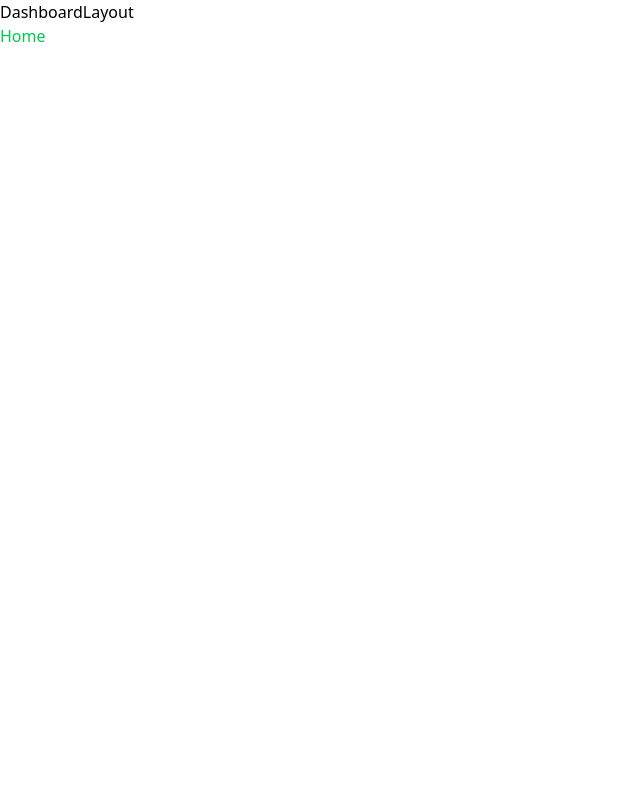
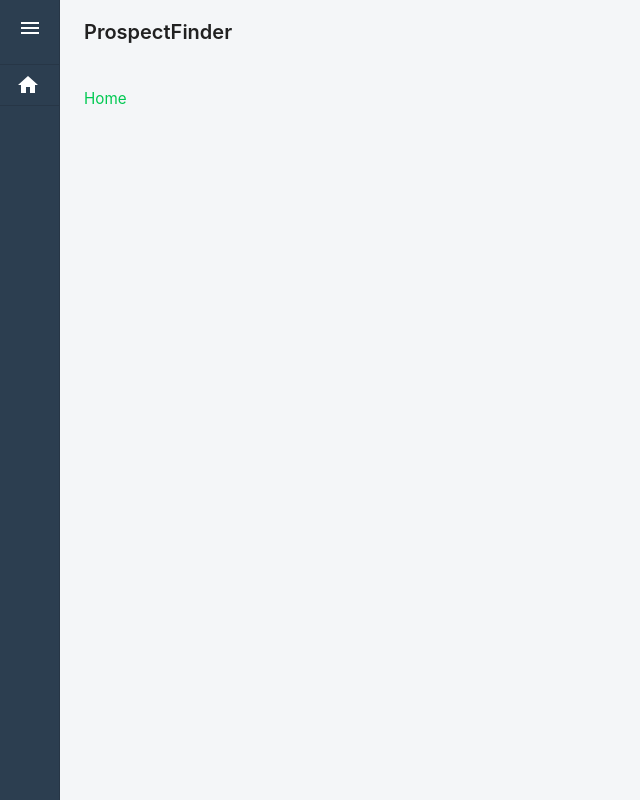
Before and after one commit to JesusPichon/prospectfinder, a React (Vite) app: page / in a window 1280 px wide. Shown: the whole page, without its empty margins (0-640 px from the left). Built offline with nearby package versions, Linux system fonts and the light colour scheme.

Commit message:
feat: Implementado Dashboard layout y tema global configurado
Se creó el tema con MUI para manejo de estilos globales

```diff
--- /dev/null
+++ b/src/components/common/SideBarList/SideBarMenu.tsx
@@ -0,0 +1,44 @@
+// components/common/SideBarList/SideBarMenu.tsx
+import React from "react";
+import {
+  Divider,
+  List,
+  ListItemIcon,
+  ListItemText,
+  Tooltip,
+  useTheme,
+  ListItemButton,
+} from "@mui/material";
+import { Home as HomeIcon } from "@mui/icons-material";
+
+interface SidebarMenuProps {
+  open: boolean;
+}
+
+const SidebarMenu: React.FC<SidebarMenuProps> = ({ open }) => {
+  const theme = useTheme();
+
+  return (
+    <List>
+      <Divider />
+      <Tooltip title="Home" placement="right" disableHoverListener={open}>
+        <ListItemButton
+          sx={{ "&:hover": { backgroundColor: theme.palette.action.hover } }}
+        >
+          <ListItemIcon sx={{ minWidth: 40 }}>
+            <HomeIcon />
+          </ListItemIcon>
+          {open && (
+            <ListItemText
+              primary="Home"
+              primaryTypographyProps={{ color: theme.palette.text.primary }}
+            />
+          )}
+        </ListItemButton>
+      </Tooltip>
+      <Divider />
+    </List>
+  );
+};
+
+export default SidebarMenu;
--- a/src/layouts/DashboardLayout.tsx
+++ b/src/layouts/DashboardLayout.tsx
@@ -1,13 +1,104 @@
+// layouts/DashboardLayout.tsx
 import React from "react";
 import { Outlet } from "react-router-dom";
+import {
+  AppBar,
+  Toolbar,
+  Drawer,
+  Typography,
+  IconButton,
+  Box,
+  useTheme,
+} from "@mui/material";
+import {
+  Menu as MenuIcon,
+  ChevronLeft as ChevronLeftIcon,
+} from "@mui/icons-material";
+import SidebarMenu from "../components/common/SideBarList/SideBarMenu";
 
-function DashboardLayout() {
+const drawerWidth = 240;
+const miniDrawerWidth = 60;
+
+export default function DashboardLayout() {
+  const [open, setOpen] = React.useState(false);
+  const theme = useTheme();
+
+  const toggleDrawer = () => setOpen(!open);
+
   return (
-    <>
-      <div>DashboardLayout</div>
-      <Outlet />
-    </>
+    <Box sx={{ display: "flex" }}>
+      {/* AppBar */}
+      <AppBar
+        position="fixed"
+        sx={{
+          width: `calc(100% - ${open ? drawerWidth : miniDrawerWidth}px)`,
+          ml: `${open ? drawerWidth : miniDrawerWidth}px`,
+          boxShadow: "none",
+          backgroundColor: theme.palette.background.default,
+          transition: theme.transitions.create(["width", "margin"], {
+            easing: theme.transitions.easing.sharp,
+            duration: theme.transitions.duration.standard,
+          }),
+        }}
+      >
+        <Toolbar>
+          <Typography variant="h6" noWrap color="textPrimary">
+            ProspectFinder
+          </Typography>
+        </Toolbar>
+      </AppBar>
+
+      {/* Drawer */}
+      <Drawer
+        variant="permanent"
+        open={open}
+        sx={{
+          width: open ? drawerWidth : miniDrawerWidth,
+          flexShrink: 0,
+          whiteSpace: "nowrap",
+          "& .MuiDrawer-paper": {
+            width: open ? drawerWidth : miniDrawerWidth,
+            overflowX: "hidden",
+            transition: theme.transitions.create("width", {
+              easing: theme.transitions.easing.sharp,
+              duration: theme.transitions.duration.standard,
+            }),
+          },
+        }}
+      >
+        <Box
+          sx={{
+            display: "flex",
+            justifyContent: open ? "flex-end" : "center",
+            p: 1,
+          }}
+        >
+          <IconButton
+            onClick={toggleDrawer}
+            sx={{ color: theme.palette.drawer.text }}
+          >
+            {open ? <ChevronLeftIcon /> : <MenuIcon />}
+          </IconButton>
+        </Box>
+        <SidebarMenu open={open} />
+      </Drawer>
+
+      {/* Main Content */}
+      <Box
+        component="main"
+        sx={{
+          flexGrow: 1,
+          p: 3,
+          mt: 8,
+          backgroundColor: theme.palette.background.default,
+          transition: theme.transitions.create("margin", {
+            easing: theme.transitions.easing.sharp,
+            duration: theme.transitions.duration.standard,
+          }),
+        }}
+      >
+        <Outlet />
+      </Box>
+    </Box>
   );
 }
-
-export default DashboardLayout;
--- a/src/main.tsx
+++ b/src/main.tsx
@@ -5,6 +5,8 @@ import { createBrowserRouter, RouterProvider } from "react-router-dom";
 import Home from "./pages/Home.tsx";
 import DashboardLayout from "./layouts/DashboardLayout.tsx";
 import "./styles.css";
+import { ThemeProvider, CssBaseline } from "@mui/material";
+import theme from "./utils/theme.ts";
 
 const router = createBrowserRouter([
   {
@@ -16,6 +18,9 @@ const router = createBrowserRouter([
 
 createRoot(document.getElementById("root")!).render(
   <StrictMode>
-    <RouterProvider router={router} />
+    <ThemeProvider theme={theme}>
+      <CssBaseline />
+      <RouterProvider router={router} />
+    </ThemeProvider>
   </StrictMode>
 );
--- /dev/null
+++ b/src/utils/theme.ts
@@ -0,0 +1,120 @@
+import { createTheme, type ThemeOptions } from "@mui/material/styles";
+import type { PaletteOptions } from "@mui/material";
+
+// Extiende las interfaces de MUI
+declare module "@mui/material/styles" {
+  interface Palette {
+    drawer: {
+      background: string;
+      text: string;
+    };
+    card: {
+      background: string;
+      border: string;
+    };
+  }
+
+  interface PaletteOptions {
+    drawer?: {
+      background: string;
+      text: string;
+    };
+    card?: {
+      background: string;
+      border: string;
+    };
+  }
+
+  interface Theme {
+    custom: {
+      borderRadius: string;
+      layoutPadding: number;
+    };
+  }
+
+  interface ThemeOptions {
+    custom?: {
+      borderRadius: string;
+      layoutPadding: number;
+    };
+  }
+}
+
+// Paleta clara
+const lightPalette: PaletteOptions = {
+  mode: "light",
+  primary: {
+    main: "#1976d2",
+  },
+  secondary: {
+    main: "#9c27b0",
+  },
+  background: {
+    default: "#f4f6f8",
+    paper: "#ffffff",
+  },
+  text: {
+    primary: "#212121",
+    secondary: "#666666",
+  },
+  drawer: {
+    background: "#2c3e50",
+    text: "#ffffff",
+  },
+  card: {
+    background: "#ffffff",
+    border: "#e0e0e0",
+  },
+};
+
+const theme: ThemeOptions = createTheme({
+  palette: lightPalette,
+  typography: {
+    fontFamily: "Inter, sans-serif",
+    h6: {
+      fontWeight: 600,
+    },
+    body1: {
+      fontSize: "0.95rem",
+    },
+  },
+  custom: {
+    borderRadius: "12px",
+    layoutPadding: 24,
+  },
+  components: {
+    MuiDrawer: {
+      styleOverrides: {
+        paper: {
+          backgroundColor: lightPalette.drawer?.background,
+          color: lightPalette.drawer?.text,
+        },
+      },
+    },
+    MuiListItemIcon: {
+      styleOverrides: {
+        root: {
+          color: lightPalette.drawer?.text,
+        },
+      },
+    },
+    MuiListItemText: {
+      styleOverrides: {
+        primary: {
+          color: lightPalette.drawer?.text,
+        },
+      },
+    },
+    MuiCard: {
+      styleOverrides: {
+        root: {
+          backgroundColor: lightPalette.card?.background,
+          border: `1px solid ${lightPalette.card?.border}`,
+          borderRadius: "12px",
+        },
+      },
+    },
+  },
+});
+
+export default theme;
```
